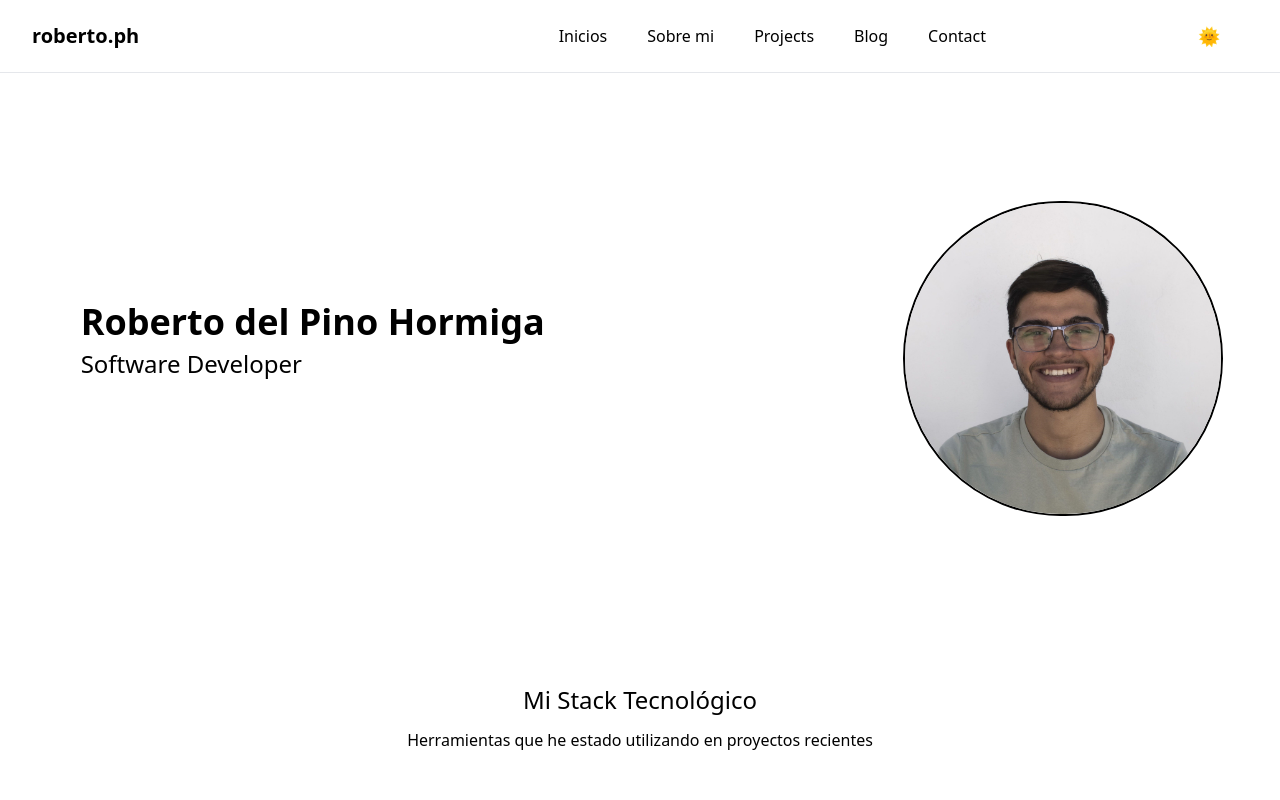
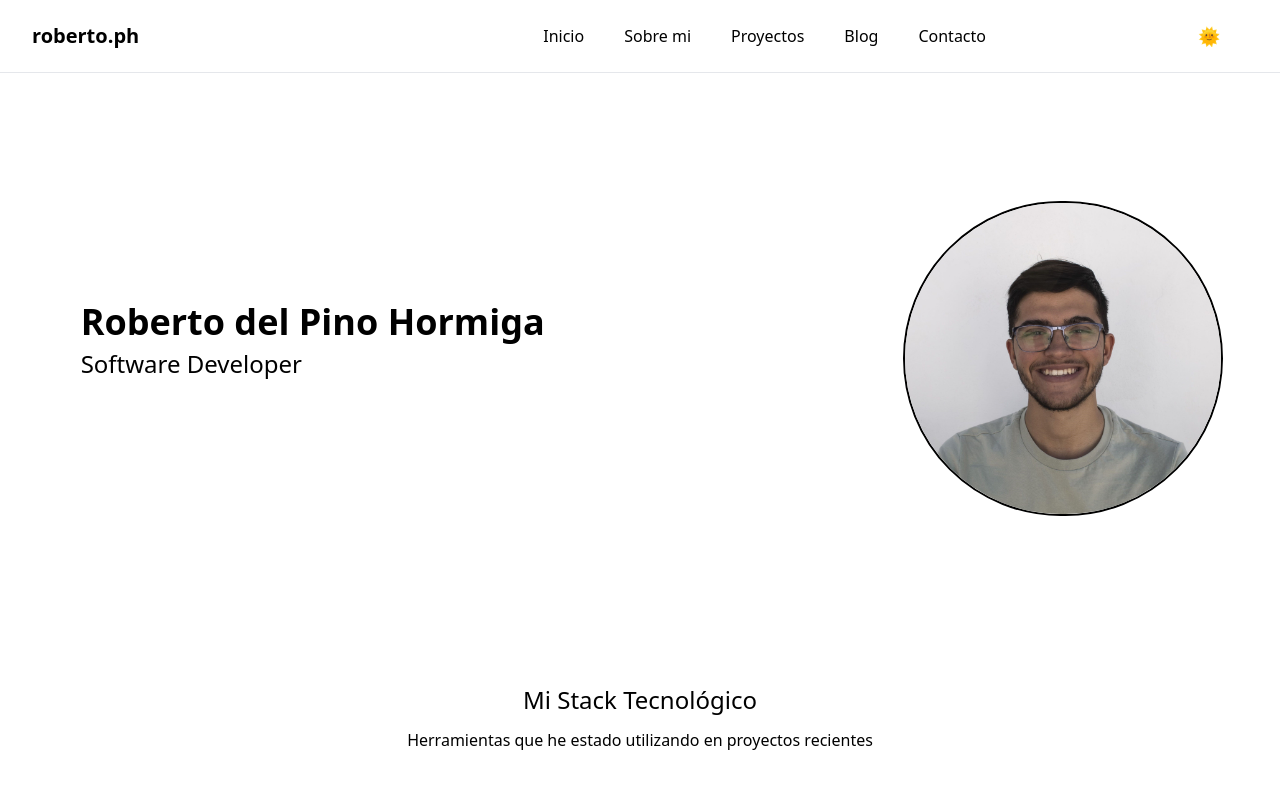
Before and after one commit to RobertoDelPino/React-Portfolio, a React (Vite) app: page / in a window 1280 px wide. Shown: the top 800 px of the page. Built offline with nearby package versions, Linux system fonts and the light colour scheme; some icons are missing.

Commit message:
Changed links names

```diff
--- a/src/components/Header/Header.tsx
+++ b/src/components/Header/Header.tsx
@@ -12,11 +12,11 @@ export const Header = () => {
     const navList = (
         <>
             <ul className="justify-end mr-3 mb-4 mt-2 flex flex-col gap-2 lg:mb-0 lg:mt-0 lg:flex-row lg:items-center lg:gap-6  dark:text-white h-[100%]" role="list" aria-label="links-pages-container">
-                <li className="inline-block mx-1 p-1 transition duration-300 hover:bg-blue-50 dark:hover:bg-gray-600" role="link"><Link to="/">Inicios</Link></li>
+                <li className="inline-block mx-1 p-1 transition duration-300 hover:bg-blue-50 dark:hover:bg-gray-600" role="link"><Link to="/">Inicio</Link></li>
                 <li className="inline-block mx-1 p-1 transition duration-300 hover:bg-blue-50 dark:hover:bg-gray-600" role="link"><Link to="/about">Sobre mi</Link></li>
-                <li className="inline-block mx-1 p-1 transition duration-300 hover:bg-blue-50 dark:hover:bg-gray-600" role="link"><Link to="/projects">Projects</Link></li>
+                <li className="inline-block mx-1 p-1 transition duration-300 hover:bg-blue-50 dark:hover:bg-gray-600" role="link"><Link to="/projects">Proyectos</Link></li>
                 <li className="inline-block mx-1 p-1 transition duration-300 hover:bg-blue-50 dark:hover:bg-gray-600" role="link"><Link to="#">Blog</Link></li>
-                <li className="inline-block mx-1 p-1 transition duration-300 hover:bg-blue-50 dark:hover:bg-gray-600" role="link"><Link to="#">Contact</Link></li>
+                <li className="inline-block mx-1 p-1 transition duration-300 hover:bg-blue-50 dark:hover:bg-gray-600" role="link"><Link to="#">Contacto</Link></li>
                 <ul className="flex ">
                     <li className="text-2xl p-1 mr-3 transition duration-300 hover:bg-blue-50 dark:hover:bg-gray-600"><a href="https://www.linkedin.com/in/robertodelpinohormiga/" target="_blank"> < BsLinkedin /> </a></li>
                     <li className="text-2xl p-1 mr-3 transition duration-300 hover:bg-blue-50 dark:hover:bg-gray-600"><a href="https://github.com/RobertoDelPino" target="_blank"> < BsGithub /> </a></li>
```
